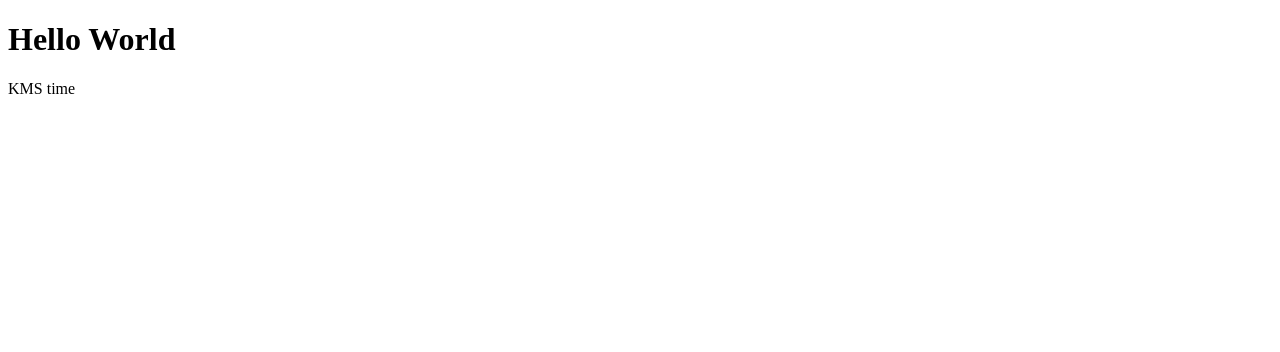
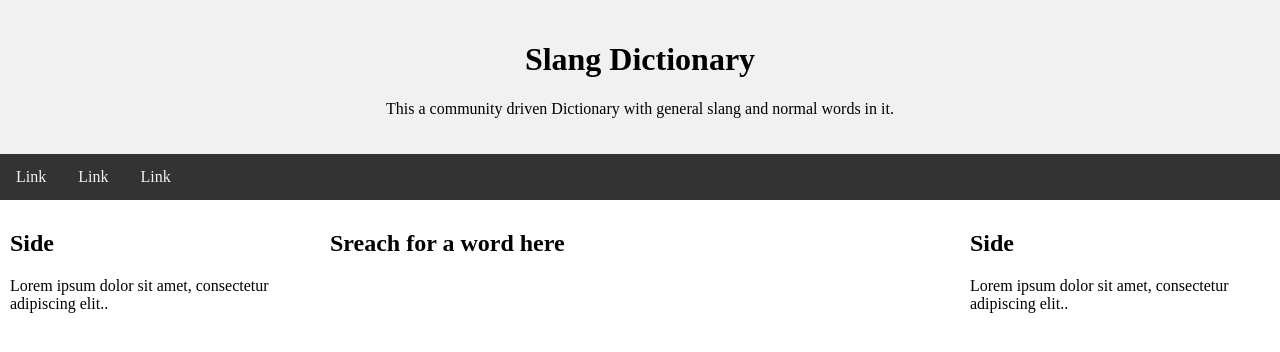
Before and after one commit to caleb-C76/caleb-C76.github.io, a plain HTML site: page index.html in a window 1280 px wide. Drawn offline with Linux system fonts and the light colour scheme; some packages are replaced by stand-ins of ours.

Commit message:
Update index.html

```diff
--- a/index.html
+++ b/index.html
@@ -1,7 +1,119 @@
+<!--  <link rel="stylesheet" href="homepage.css"> -->
 <!DOCTYPE html>
-<html>
+<html lang="en">
+<head>
+<title>Slang Dicionary</title>
+<meta charset="utf-8">
+<meta name="viewport" content="width=device-width, initial-scale=1">
+<style>
+* {
+  box-sizing: border-box;
+}
+
+body {
+  margin: 0;
+}
+
+/* Style the header */
+.header {
+  background-color: #f1f1f1;
+  padding: 20px;
+  text-align: center;
+}
+
+/* Style the top navigation bar */
+.topnav {
+  overflow: hidden;
+  background-color: #333;
+}
+
+/* Style the topnav links */
+.topnav a {
+  float: left;
+  display: block;
+  color: #f2f2f2;
+  text-align: center;
+  padding: 14px 16px;
+  text-decoration: none;
+}
+
+/* Change color on hover */
+.topnav a:hover {
+  background-color: #ddd;
+  color: black;
+}
+
+/* Create three unequal columns that floats next to each other */
+.column {
+  float: left;
+  padding: 10px;
+}
+
+/* Left and right column */
+.column.side {
+  width: 25%;
+}
+
+/* Middle column */
+.column.middle {
+  width: 50%;
+}
+
+/* Clear floats after the columns */
+.row:after {
+  content: "";
+  display: table;
+  clear: both;
+}
+
+/* Responsive layout - makes the three columns stack on top of each other instead of next to each other */
+@media screen and (max-width: 600px) {
+  .column.side, .column.middle {
+    width: 100%;
+  }
+}
+</style>
+</head>
 <body>
-<h1>Hello World</h1>
-<p>KMS time</p>
+
+<div class="header">
+  <h1>Slang Dictionary</h1>
+  <p>This a community driven Dictionary with general slang and normal words in it.</p>
+</div>
+
+<div class="topnav">
+  <a href="#">Link</a>
+  <a href="#">Link</a>
+  <a href="#">Link</a>
+</div>
+
+<div class="row">
+  <div class="column side">
+    <h2>Side</h2>
+    <p>Lorem ipsum dolor sit amet, consectetur adipiscing elit..</p>
+  </div>
+
+  <div class="column middle">
+    <h2>Sreach for a word here</h2>
+    <p></p>
+    <p></p>
+  </div>
+
+  <div class="column side">
+    <h2>Side</h2>
+    <p>Lorem ipsum dolor sit amet, consectetur adipiscing elit..</p>
+  </div>
+</div>
+<!-- The core Firebase JS SDK is always required and must be listed first -->
+<script src="/__/firebase/7.5.2/firebase-app.js"></script>
+
+<!-- TODO: Add SDKs for Firebase products that you want to use
+     https://firebase.google.com/docs/web/setup#available-libraries -->
+<script src="/__/firebase/7.5.2/firebase-analytics.js"></script>
+
+<!-- Initialize Firebase -->
+<script src="/__/firebase/init.js"></script>
+
+
 </body>
 </html>
```
